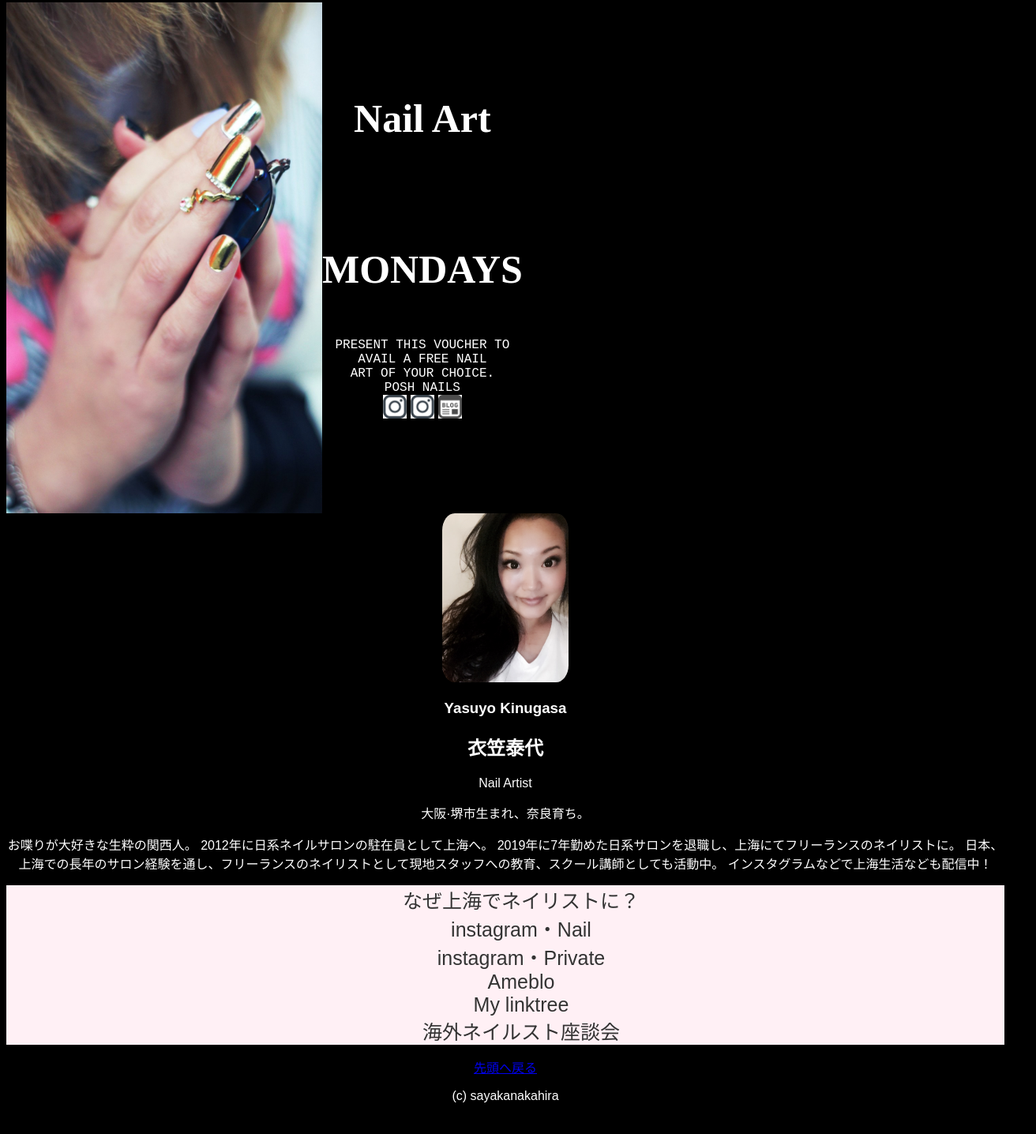
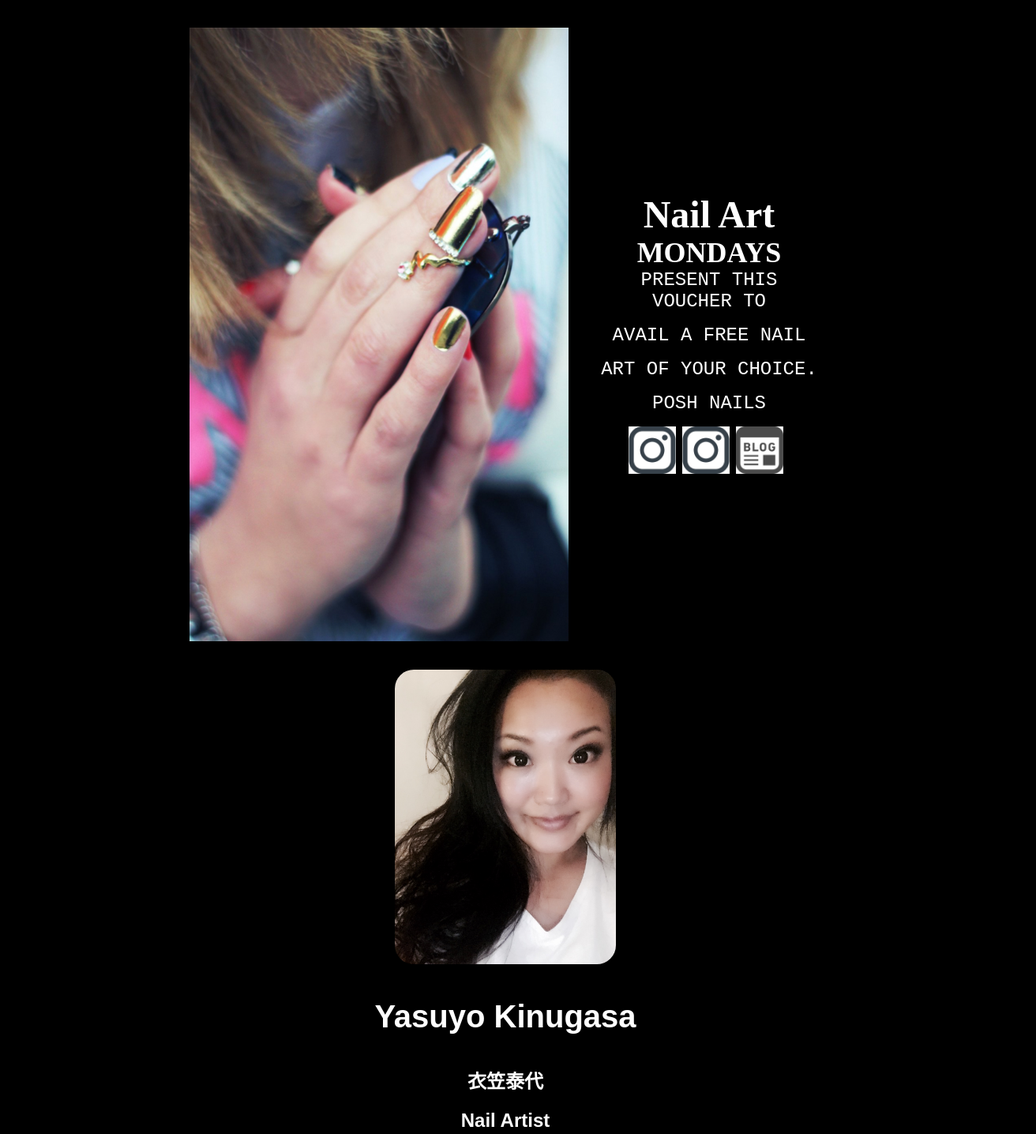
Before and after one commit to sayakan914/yasuyoprofile.github.io, a plain HTML site: page index.html in a window 1280 px wide. Shown: the part 5-1441 px from the top of the page at 79% size, 1312 px wide, since content can reach past the window. Before the commit the page ends 1418 px from the top, so only its background shows below. Drawn offline with Linux system fonts and the light colour scheme.

Commit message:
Add files via upload

```diff
--- a/css/styles.css
+++ b/css/styles.css
@@ -1,80 +1,108 @@
-Body {
-  font-family: Arial, Helvetica, sans-serif;
+@media screen and (max width:480px) {
+/* 画面サイズが480pc以下の場合ここの記述が適用される */
+
+}
+
+body {
+  font-family: 'Arial', Helvetica, sans-serif;
   background: black;
   color: white;
 }
 
 header {
-  display: flex;
+  background-color: black;
   margin: 0;
-  background-color: Black;
+  padding-top: 32px;
+  padding-bottom: 32px;
+  text-align: center;
+}
+
+.profile {
+ background-color: black;
+ width: 800px;
+ margin-left: auto;
+ margin-right: auto;
+ display: flex;
+ align-items: center;
+}
+
+.icon {
+  background-color: black;
+}
+
+.icon img {
+  width: 480px;
+}
+
+.container {
+  background-color:  black;;
+  margin-left: 36px;
+  font-family: 'Times New Roman', Times, serif;
+  font-size: 24px;
 }
 
 .container h1 {
-  font-family: 'Times New Roman', Times, serif;
-  font-style: normal;
-  padding-top: 60px;
-  margin: 100;
-  margin-left: 200;
-  padding: 50;
-  font-size: 50px;
-  font-weight: bold;
-  line-height: 1.8;
+  margin: 0;
+  text-align: center;
+}
+
+.container h2 {
+  margin: 0;
+  text-align: center;
 }
 
 .container p {
   font-family: monospace;
-  margin: 0;
 }
 
-header img {
-  width: 400px;
-  background-color: black;
-  vertical-align: bottom;
+.container p {
+  margin: 0;
+  margin-bottom: 16px;
+  text-align: center;
 }
 
-.container {
-  background: black;
-  font-size: large;
-  color: white;
-  text-align: center;
-
+.container ul {
+  margin: 0;
+  list-style-type: none;
+  display: flex;
 }
 
-.sns img {
-  width: 30px;
+.container ul li {
+  margin-right: 8px;
+}
+
+.container img {
+  width: 60px;
+  text-align: center;
 }
 
 section {
   text-align: center;
 }
 
-.profile img {
-  width: 160px;
-  border-radius: 10%;
+.works {
+  width: 800px;
+  margin-left: auto;
+  margin-right: auto;
 }
 
-
-.icon {
-  font-size: 25px;
-  text-align: center;
+.works img {
+  width: 280px;
+  border-radius: 24px;
 }
 
-.icon ul,
-.icon a {
-  list-style: none;
-  width: auto;
-  margin: 20px;
-  text-decoration: none;
-  background-color: #fff0f5;
-  color: #333;
-  margin: 0;
+.works h1 {
+  font-size: 40px;
 }
 
-.icon:hover {
-  opacity: 0.9;
+.btn ul {
+  width: 100%;
+  list-style-type: none;
+  background-color: #fff0f5;
+  cursor: pointer;
 }
 
 footer {
   text-align: center;
+  color: #c0c0c0;
 }
--- a/index.html
+++ b/index.html
@@ -5,65 +5,55 @@
     <meta name="viewport" content="width=device-width, initial-scale=1">
     <title>Nail Artist Yasuyo Profile</title>
     <link rel="stylesheet" href="css/styles.css">
+
   </head>
   <body>
     <header>
-      <div class="pic">
-        <img src="img/nail.jpg"></a>
-      </div>
-      <div class="container">
-        <section>
+      <div class="profile">
+        <div class="icon">
+          <img src="img/nail.jpg">
+        </div>
+        <div class="container">
           <h1>Nail Art</h1>
-          <h1>MONDAYS</h1>
-        </section>
-        <section>
+          <h2>MONDAYS</h2>
           <p>PRESENT THIS VOUCHER TO</p>
           <p>AVAIL A FREE NAIL</p>
           <p>ART OF YOUR CHOICE.</p>
-        </section>
-        <section class="sns">
           <p>POSH NAILS</p>
-          <a href="https://www.instagram.com/yasuyokinugasa"target=“_blank”><img src="img/insta.jpeg"></a>
-
-          <a href="https://www.instagram.com/yasuyoyoyo"target=“_blank”><img src="img/insta.jpeg"></a>
-
-          <a href="https://ameblo.jp/yosuyasaganuki/"target=“_blank”><img src="img/BLOGアイコン.jpeg"></a>
-        </section>
+          <ul>
+            <li><a href="https://www.instagram.com/yasuyokinugasa" target="_blank"><img src="img/insta.jpeg"></a></li>
+            <li><a href="https://www.instagram.com/yasuyoyoyo" target="_blank"><img src="img/insta.jpeg"></a></li>
+            <li><a href="https://ameblo.jp/yosuyasaganuki/
+              " target="_blank"><img src="img/BLOGアイコン.jpeg"></a>
+            </li>
+          </ul>
+        </div>
       </div>
     </header>
 
-    <section class="profile">
-      <img src="img/WechatIMG106.jpeg"></a>
+    <section class="works">
       <section>
+        <img src="img/WechatIMG106.jpeg">
         <h1>Yasuyo Kinugasa</h1>
         <h2>衣笠泰代</h2>
-        <p>Nail Artist</p>
+        <h2>Nail Artist</h2>
         <p>大阪·堺市生まれ、奈良育ち。</p>
-        <p>お喋りが大好きな生粋の関西人。 2012年に日系ネイルサロンの駐在員として上海へ。
-          2019年に7年勤めた日系サロンを退職し、上海にてフリーランスのネイリストに。
-          日本、上海での長年のサロン経験を通し、フリーランスのネイリストとして現地スタッフへの教育、スクール講師としても活動中。
-
-          インスタグラムなどで上海生活なども配信中！
-        </p>
+        <p>お喋りが大好きな生粋の関西人。 2012年に日系ネイルサロンの駐在員として上海へ。 2019年に7年勤めた日系サロンを退職し、上海にてフリーランスのネイリストに。 日本、上海での長年のサロン経験を通し、フリーランスのネイリストとして現地スタッフへの教育、スクール講師としても活動中。 インスタグラムなどで上海生活なども配信中！</p>
       </section>
     </section>
-    <div class="icon">
+    <section class="btn">
       <ul>
-        <li><a href="http://jnisa.com/archives/2197">なぜ上海でネイリストに？</a>
-        <li><a href="https://www.instagram.com/yasuyokinugasa"target=“_blank”>instagram・Nail</a></li>
-        <li><a href="https://www.instagram.com/yasuyoyoyo"target=“_blank”>instagram・Private</a></li>
-        <li> <a href="https://ameblo.jp/yosuyasaganuki/"target=“_blank”>Ameblo</a></li>
-        <li> <a href="https://linktr.ee/yasuyokinugasa"target=“_blank”>My linktree</a></li>
-        <li><a href="">海外ネイルスト座談会</a></li>
+        <li><a href="https://jnisa.com/archives/2197" target="_blank">なぜ上海でネイリストに？</a></li>
+        <li><a href="https://www.instagram.com/yasuyokinugasa" target="_blank">instagram・Nail</a></li>
+        <li><a href="https://www.instagram.com/yasuyoyoyo" target="_blank">instagram・Private</a></li>
+        <li><a href="https://ameblo.jp/yosuyasaganuki/
+          " target="_blank">Ameblo</a></li>
+        <li>海外ネイリスト座談会</li>
       </ul>
-    </div>
-    <section>
-      <p><a href="#top">先頭へ戻る</a></p>
     </section>
 
     <footer>
-     <p>(c) sayakanakahira</p>
+      (c) SayakaNakahira
     </footer>
-
   </body>
 </html>
```
